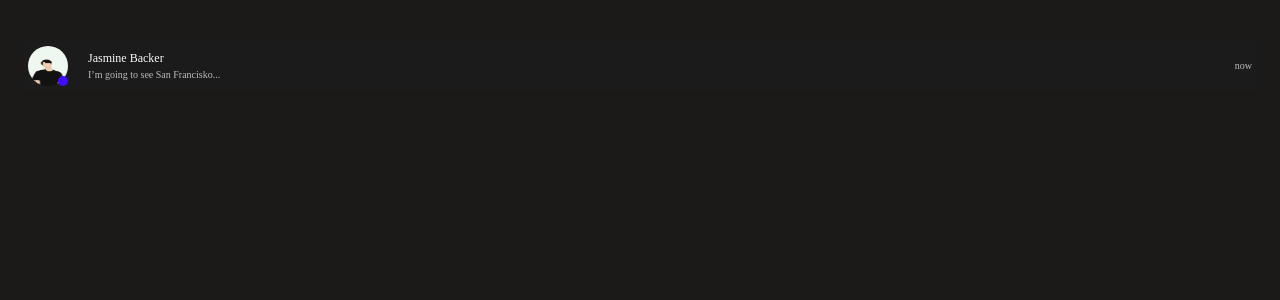
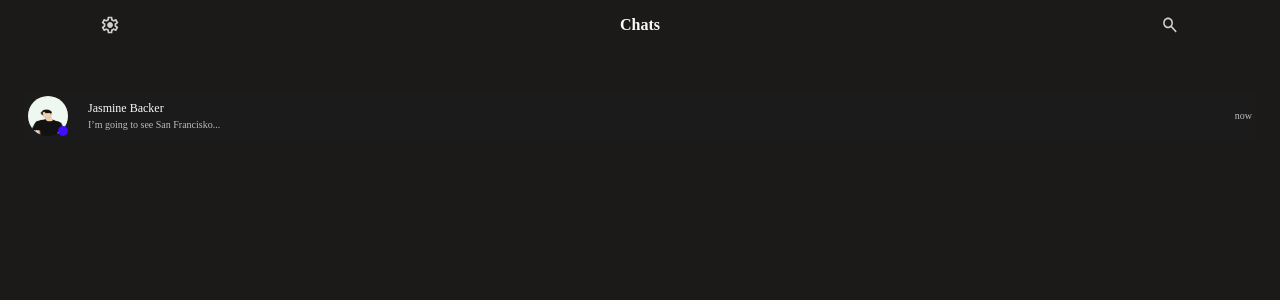
Before and after one commit to Kirilzhm/Social-app, a React (Vite) app: page / in a window 1280 px wide. Shown: the top 300 px of the page. Built offline with nearby package versions, Linux system fonts and the light colour scheme; a web font is replaced by a local one.

Commit message:
added Header-HomePage

```diff
--- /dev/null
+++ b/src/components/Header-HomePage/Header-HomePage.jsx
@@ -0,0 +1,22 @@
+import { Link } from "react-router-dom"
+
+const Header = () => {
+
+    return (
+        <header className="flex items-center justify-between h-[50px] ml-25 mr-25">
+            <Link to="settings">
+                <svg className="size-[20px]">
+                    <use href="/icons.svg#icon-settings"></use>
+                </svg>
+            </Link>
+            <h3 className="font-[700] text-[16px]">Chats</h3>
+            <button className="bg-transparent border-none size-[20px]">
+                <svg className="size-[20px]">
+                    <use href="/icons.svg#icon-search"></use>
+                </svg>
+            </button>
+        </header>
+    )
+}
+
+export default Header;
--- a/src/pages/HomePage/HomePage.jsx
+++ b/src/pages/HomePage/HomePage.jsx
@@ -1,9 +1,11 @@
 import ChatList from "../../components/ChatList/ChatList";
+import Header from "../../components/Header-HomePage/Header-HomePage";
 
 const HomePage = () => {
 
     return (
         <section>
+            <Header/>
             <ChatList/>
         </section>
     );
```
